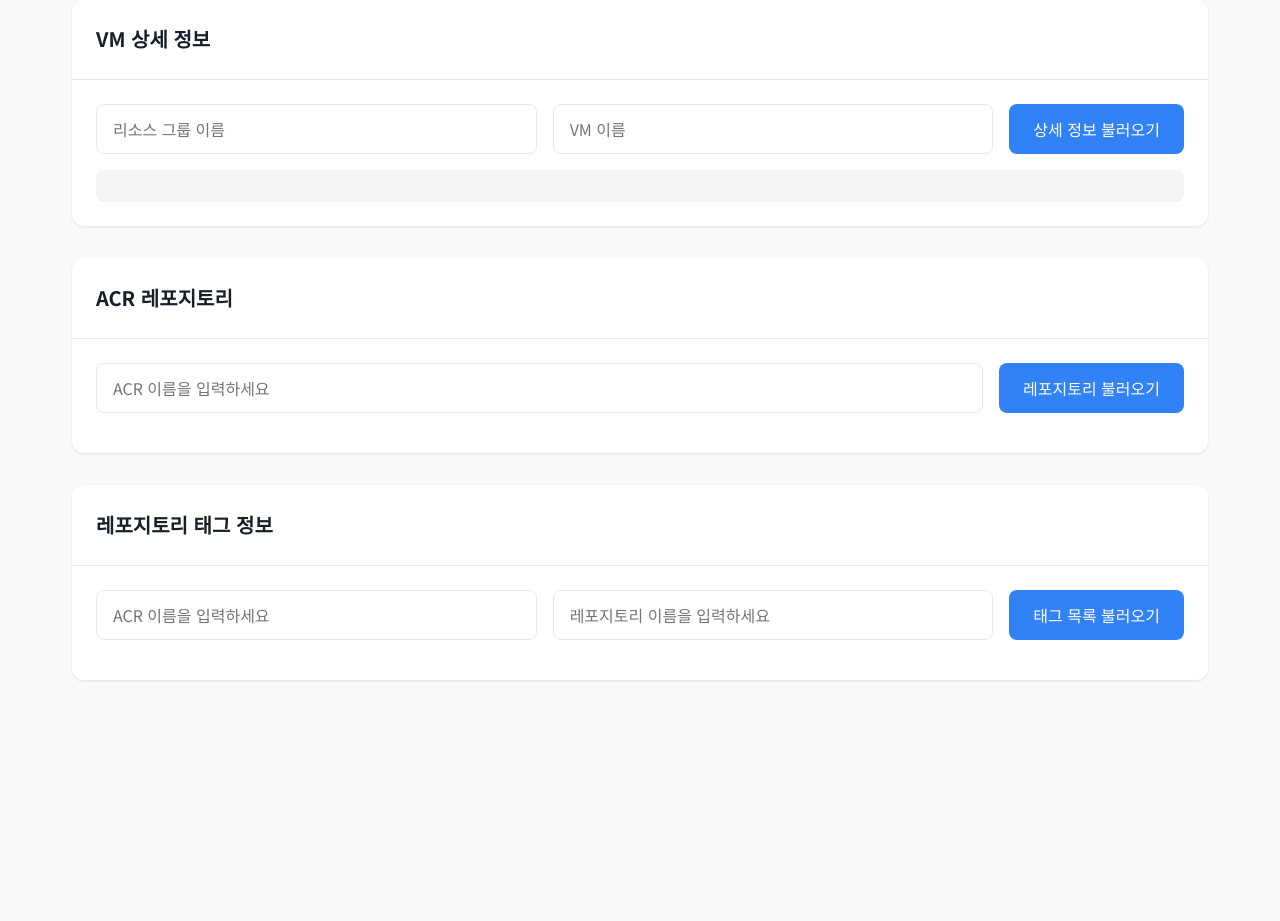
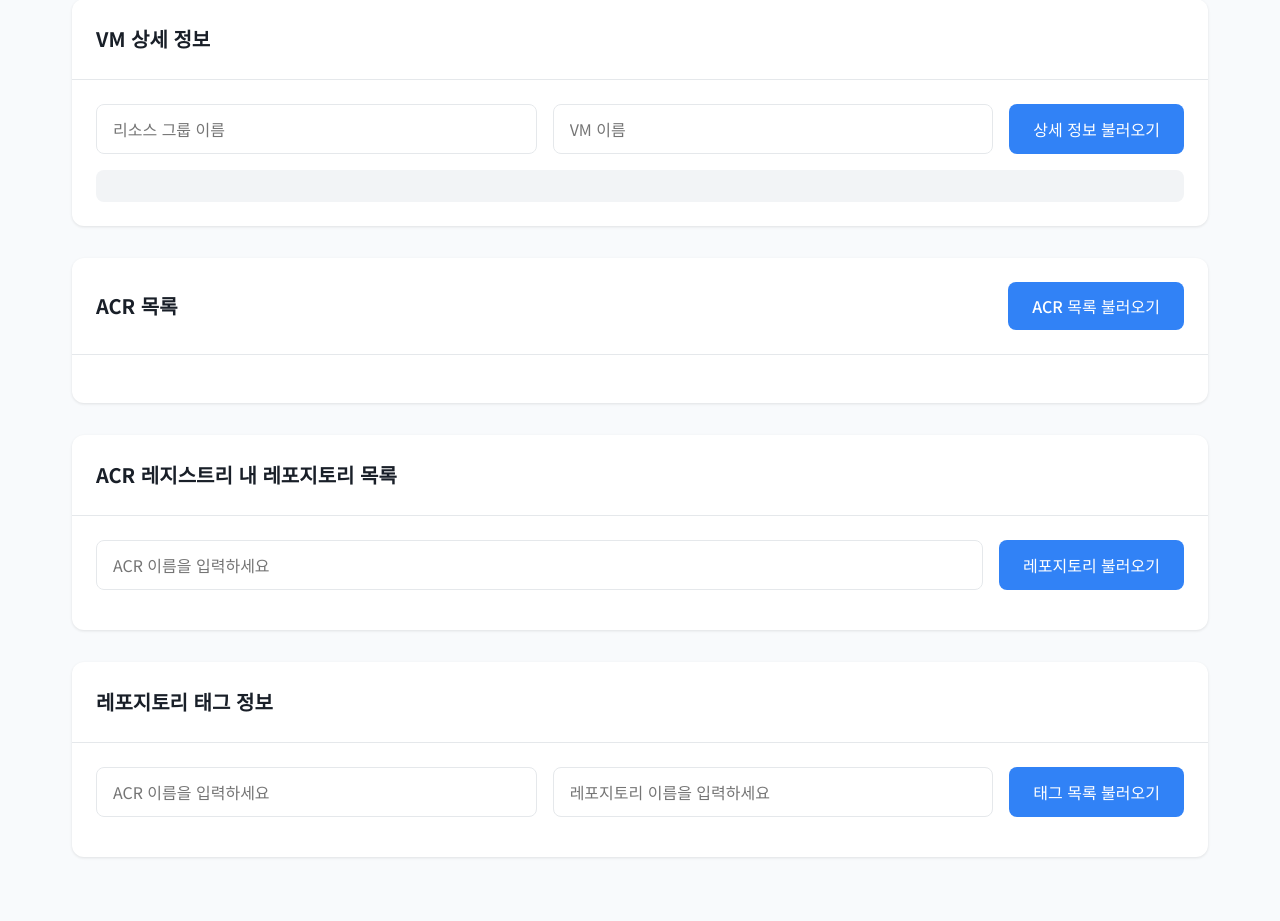
Before and after one commit to kyungse/azure-fastapi-bot, a FastAPI app: page / in a window 1280 px wide. Shown: the part 585-1506 px from the top of the page. Before the commit the page ends 1266 px from the top, so only its background shows below. Run offline with FastAPI, Linux system fonts and the light colour scheme; parts of the project's set-up code (start-up, migrations or seed data) failed here and were passed over.

Commit message:
feat(acr): implement to get list of acr registry
Implement a function that outputs the ACR registry
list and add a suitable UI for it.

Signed-off-by: Kyungse Park <kyungse1171@naver.com>

```diff
--- a/app/main.py
+++ b/app/main.py
@@ -6,6 +6,7 @@ from fastapi.responses import HTMLResponse
 from azure.containerregistry import ContainerRegistryClient
 from azure.identity import ClientSecretCredential, DefaultAzureCredential
 from azure.mgmt.compute import ComputeManagementClient
+from azure.mgmt.containerregistry import ContainerRegistryManagementClient
 from azure.mgmt.resource import ResourceManagementClient
 
 import os
@@ -111,6 +112,25 @@ def get_vm(
         "status": state[0] if state else "Unknown"
     }
 
+@app.get("/api/acr")
+def list_acr_registries():
+    subscription_id = os.getenv("AZURE_SUBSCRIPTION_ID")
+    credential = DefaultAzureCredential()
+    client = ContainerRegistryManagementClient(credential, subscription_id)
+
+    registries = client.registries.list()
+    return {
+        "registries": [
+            {
+                "name": reg.name,
+                "login_server": reg.login_server,
+                "location": reg.location,
+                "sku": reg.sku.name,
+                "admin_user_enabled": reg.admin_user_enabled
+            } for reg in registries
+        ]
+    }
+
 @app.get("/api/acr/{registry}/repositories")
 def list_acr_repos(
     registry: str = Path(..., description="ACR 이름"),
--- a/requirements.txt
+++ b/requirements.txt
@@ -8,3 +8,4 @@ azure-mgmt-resource
 azure-mgmt-compute
 python-dotenv
 azure-containerregistry
+azure-mgmt-containerregistry
--- a/static/script.js
+++ b/static/script.js
@@ -178,3 +178,36 @@ async function fetchACRTagsFromInput() {
 		document.getElementById('tag-list').innerHTML = `<li><div class="tag-error">태그 정보를 가져오는데 실패했습니다.</div></li>`;
 	}
 }
+
+async function fetchACRList() {
+	try {
+		const res = await fetch('/api/acr');
+		const data = await res.json();
+		const registries = data.registries;
+		const list = document.getElementById('acr-list');
+		list.innerHTML = '';
+
+		if (!registries || registries.length === 0) {
+			list.innerHTML = '<li><div class="item-content">ACR이 없습니다.</div></li>';
+			return;
+		}
+
+		registries.forEach(acr => {
+			const li = document.createElement('li');
+			li.innerHTML = `
+				<div class="item-content">
+					<div class="item-info">
+						<span class="item-name">${acr.name}</span>
+						<span class="item-location">${acr.location}</span>
+					</div>
+					<span class="item-status succeeded">${acr.sku}</span>
+				</div>
+			`;
+			list.appendChild(li);
+		});
+	} catch (error) {
+		console.error('Error fetching ACR list:', error);
+		const list = document.getElementById('acr-list');
+		list.innerHTML = `<li><div class="item-content">ACR 목록을 가져오는데 실패했습니다.</div></li>`;
+	}
+}
--- a/static/style.css
+++ b/static/style.css
@@ -440,3 +440,8 @@ input[type="text"]:focus {
 	padding: 0.5rem 0;
 	font-weight: bold;
 }
+
+.item-status.succeeded {
+	background-color: #e6f4ea;
+	color: #1e7e34;
+}
--- a/templates/index.html
+++ b/templates/index.html
@@ -63,7 +63,19 @@
 
       <section class="card">
         <div class="card-header">
-          <h2>ACR 레포지토리</h2>
+          <h2>ACR 목록</h2>
+          <button class="primary-button" onclick="fetchACRList()">
+            <span>ACR 목록 불러오기</span>
+          </button>
+        </div>
+        <div class="card-content">
+          <ul id="acr-list" class="list"></ul>
+        </div>
+      </section>
+
+      <section class="card">
+        <div class="card-header">
+          <h2>ACR 레지스트리 내 레포지토리 목록</h2>
         </div>
         <div class="card-content">
           <div class="input-group">
```
